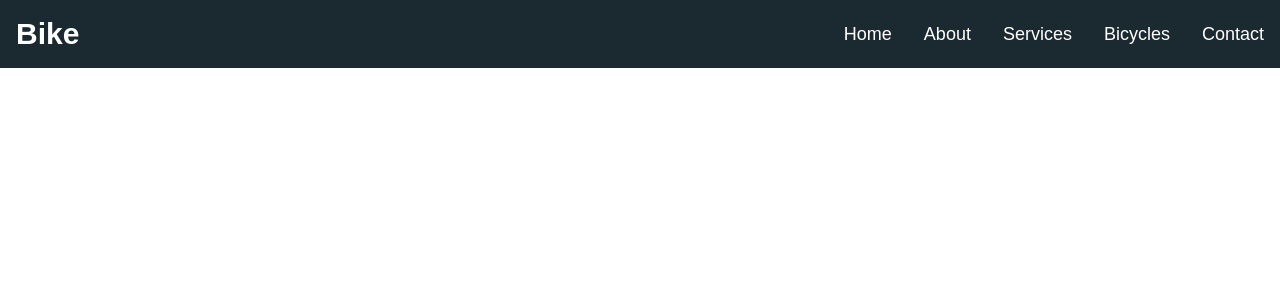
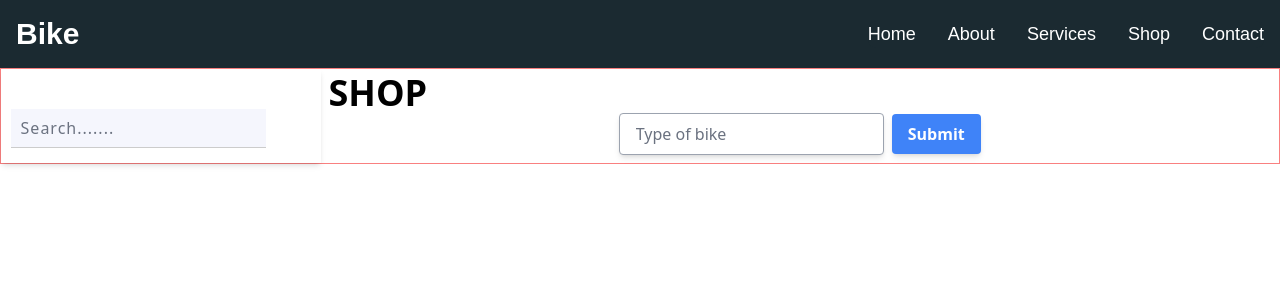
Before and after one commit to tarunkumarkale/EBikes, a React (Vite) app: page /EBikes/Shop in a window 1280 px wide. Shown: the top 300 px of the page. Built offline with nearby package versions, Linux system fonts and the light colour scheme; a web font is replaced by a local one.

Commit message:
shop head section complete

```diff
--- a/src/App.jsx
+++ b/src/App.jsx
@@ -1,34 +1,20 @@
-import { BrowserRouter as Router, Routes, Route } from 'react-router-dom';
+import { BrowserRouter as Router, Routes, Route } from "react-router-dom";
 
-
-import Hero from './components/Hero';
-import Header from './components/Header';
+import Header from "./components/Header";
+import Hero from "./Pages/Hero";
+import Shop from "./Pages/Shop";
 
 
 const App = () => {
   return (
     <>
-
       <Router basename="/EBikes">
         <Header></Header>
         <Routes>
           <Route path="/" element={<Hero />} />
+          <Route path="/Shop" element={<Shop />} />
         </Routes>
       </Router>
-
-
-
-
-
-
-
-
-
-
-
-
-
-
     </>
   );
 };
--- a/src/DesignSection/HeroDesign.jsx
+++ b/src/DesignSection/HeroDesign.jsx
@@ -1,7 +1,12 @@
 import React from "react";
 import { model } from "../constant/Index";
+import { useNavigate } from "react-router-dom";
+
 
 const HeroDesign = () => {
+  const GoToShop=useNavigate()
+
+
   return (
     <>
       <div className="image-container relative w-[100%]">
@@ -15,7 +20,7 @@ const HeroDesign = () => {
           </p>
 
           <div className="flex justify-center items-center">
-            <button className="btn-60 sm:w-12">
+            <button className="btn-60 sm:w-12  " onClick={()=>GoToShop("/Shop")}>
               <span>Explore</span>
             </button>
           </div>
--- /dev/null
+++ b/src/DesignSection/ShopDesign.jsx
@@ -0,0 +1,39 @@
+import React from 'react'
+
+const ShopHeader = () => {
+
+let option=["Bikes,E Bikes,Rent Bikes"]
+
+
+  return (
+    <div className='flex w-full border border-red-400 h-24'>
+<div className='w-[25%] shadow-md'>
+<div className="wrap-input-3">
+  <input className="input  " type="text" placeholder="Search......." />
+  <span className="focus-border "></span>
+</div>
+</div>
+<div className='w-[75%]'>
+
+  <h1 className='text-4xl font-extrabold pt-1 pl-2'>SHOP </h1>
+  <div className='flex  justify-center items-end'>
+  <form action="/action_page.php" className="flex items-center">
+  <input list="browsers" name="browser" className="appearance-none rounded shadow-md py-2 px-4 mr-2 border border-gray-400" placeholder="Type of bike"/>
+  <datalist id="browsers">
+    <option value="Bikes"/>
+    <option value="E Bikes"/>
+    <option value="Rent Bikes"/>
+
+  </datalist>
+  <button type="submit" className="bg-blue-500 hover:bg-blue-700 text-white font-bold py-2 px-4 rounded shadow-md">Submit</button>
+</form>
+
+
+
+  </div>
+</div>
+    </div>
+  )
+}
+
+export default ShopHeader
--- a/src/components/Hero.jsx
+++ b/src/Pages/Hero.jsx
@@ -1,11 +1,12 @@
 import React from "react";
 import HeroDesign from "../DesignSection/HeroDesign";
+
 
 const Hero = () => {
   return (
     <>
       <div className="w-[100%] h-auto">
-        <HeroDesign></HeroDesign>
+<HeroDesign></HeroDesign>
       </div>
     </>
   );
--- a/src/Pages/Navbar.jsx
+++ /dev/null
@@ -1,18 +0,0 @@
-import React from 'react'
-import { NavLink } from 'react-router-dom'
-const Navbar = () => {
-  return (
-    <div>
-
-          <NavLink to="/" >
-          Home
-          </NavLink>
-          <NavLink to="/about" >
-          About
-          </NavLink>
-
-    </div>
-  )
-}
-
-export default Navbar
--- /dev/null
+++ b/src/Pages/Shop.jsx
@@ -0,0 +1,12 @@
+import React from 'react'
+import ShopDesign from '../DesignSection/ShopDesign'
+
+const Shop = () => {
+  return (
+    <div>
+      <ShopDesign></ShopDesign>
+    </div>
+  )
+}
+
+export default Shop
--- a/src/components/Header.jsx
+++ b/src/components/Header.jsx
@@ -60,10 +60,10 @@ const Header = () => {
                 >
                   Services
                 </Link>
-                <Link to=""
+                <Link to="/Shop"
                   className="block px-4 py-2 text-gray-800  hover:text-green-700 hover:bg-gray-200 text-center headingLink poetsen-one-regular2"
                 >
-                  Bicycles
+                  Shop
                 </Link>
                 <Link to=""
                   className="block px-4 py-2 text-gray-800  hover:text-green-700 hover:bg-gray-200 text-center headingLink poetsen-one-regular2"
@@ -98,10 +98,10 @@ const Header = () => {
                   </Link>
                 </li>
                 <li>
-                  <Link to=""
+                  <Link to="/Shop"
                     class="block py-2 px-3 text-white bg-blue-700 rounded md:bg-transparent  md:p-0 dark:text-white  headingLink poetsen-one-regular2"
                   >
-                    Bicycles
+                    Shop
                   </Link>
                 </li>
                 <li>
--- a/src/constant/Index.jsx
+++ b/src/constant/Index.jsx
@@ -21,4 +21,6 @@ import x1b from "../assets/img/x1b.jpg";
 import X2 from "../assets/img/X2.jpg";
 import model from "../assets/img/model.jpg";
 
+
+
 export { home2, home3, home4, home1, X2, model };
--- a/src/index.css
+++ b/src/index.css
@@ -169,4 +169,63 @@
   }
 }
 
- /* button end here       .....................................................................................*/
+ /* button end
+
+
+ /* input */
+ .wrap-input-3 .input {
+  width: 100%;
+  box-sizing: border-box;
+  letter-spacing: 1px;
+  border: 0;
+  padding: 7px 0;
+  border-bottom: 1px solid
+#ccc;
+  background-color:
+#f5f6fd;
+padding-left: 10px;
+
+}
+
+.wrap-input-3 .input:focus {
+  outline: none;
+}
+
+.wrap-input-3 {
+  width: 80%;
+  margin: 40px 3%;
+  position: relative;
+}
+
+.wrap-input-3 .input ~ .focus-border {
+  position: absolute;
+  bottom: 0;
+  left: 0;
+  width: 100%;
+  height: 2px;
+  z-index: 99;
+}
+.wrap-input-3 .input ~ .focus-border:before,
+.wrap-input-3 .input ~ .focus-border:after {
+  content: "";
+  position: absolute;
+  bottom: 0;
+  left: 0;
+  width: 0;
+  height: 100%;
+  background-color:
+#6c5dd3;
+  transition: 0.4s;
+}
+.wrap-input-3 .input ~ .focus-border:after {
+  left: auto;
+  right: 0;
+}
+.wrap-input-3 .input:focus ~ .focus-border:before,
+.wrap-input-3 .input:focus ~ .focus-border:after {
+  width: 50%;
+  transition: 0.4s;
+}
+
+
+/* input end*/
```
Also changed, not shown: src/DesignSection/ShopDesignMidSection.jsx (added), src/Pages/Bicycles.jsx (added), 1 other file (tests, documents, lock files or other folders). Lines whose indentation alone changed are shown as unchanged.
